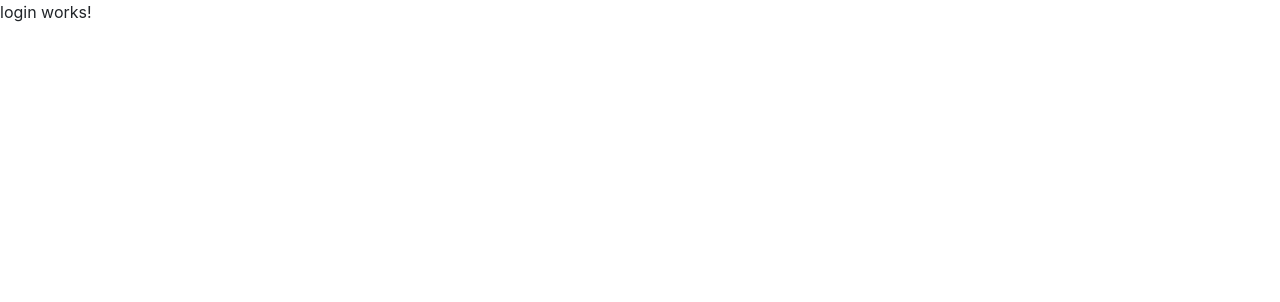
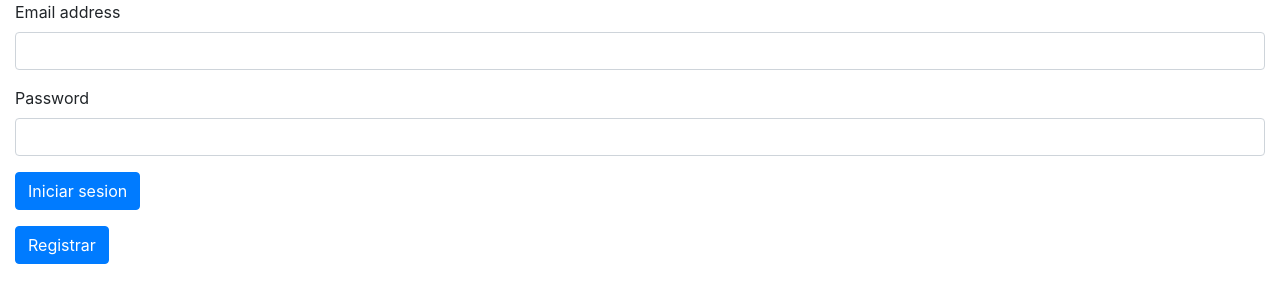
Before and after one commit to carlosjimdimas/Equipo2, an Angular app in the folder BBVAWebAPP/: page /login in a window 1280 px wide. Shown: the top 302 px of the page. Built offline with nearby package versions, Linux system fonts and the light colour scheme.

Commit message:
finish login interface

```diff
--- a/BBVAWebAPP/src/app/component/login/login.component.html
+++ b/BBVAWebAPP/src/app/component/login/login.component.html
@@ -1 +1,31 @@
-<p>login works!</p>
+<div class="container-fluid">
+	<div class="row">
+		<div class="col-md-12">
+			<form role="form">
+				<div class="form-group">
+
+					<label for="exampleInputEmail">
+						Email address
+					</label>
+					<input type="email" class="form-control" id="exampleInputEmail" />
+				</div>
+				<div class="form-group">
+
+					<label for="exampleInputPassword1">
+						Password
+					</label>
+					<input type="password" class="form-control" id="exampleInputPassword" />
+				</div>
+			<p aling = 'right'>
+				<button type="submit" class="btn btn-primary">
+					Iniciar sesion
+                </button>
+               </p>
+                  <button type="submit" class="btn btn-primary">
+					Registrar
+				</button>
+
+			</form>
+		</div>
+	</div>
+</div>
```
